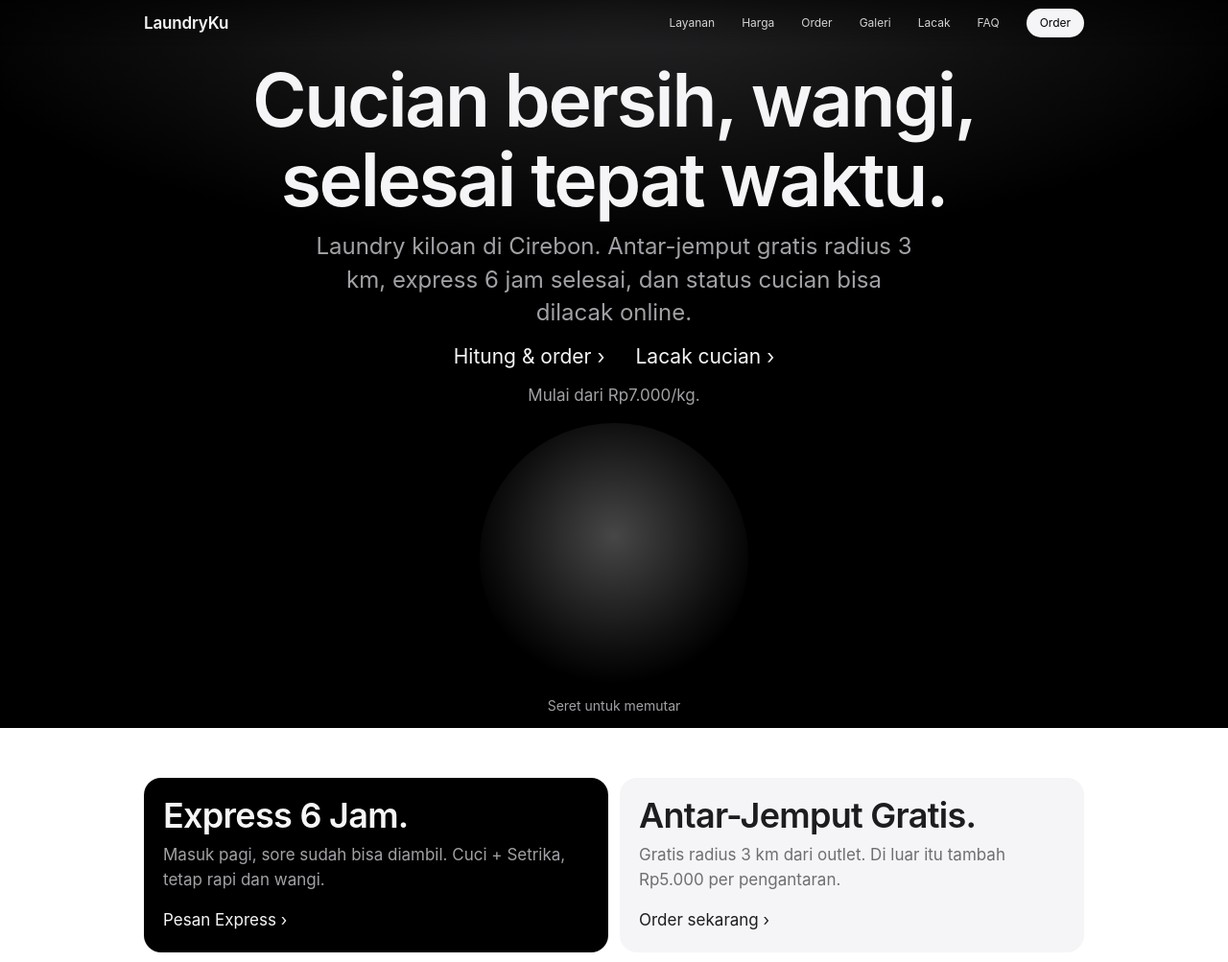
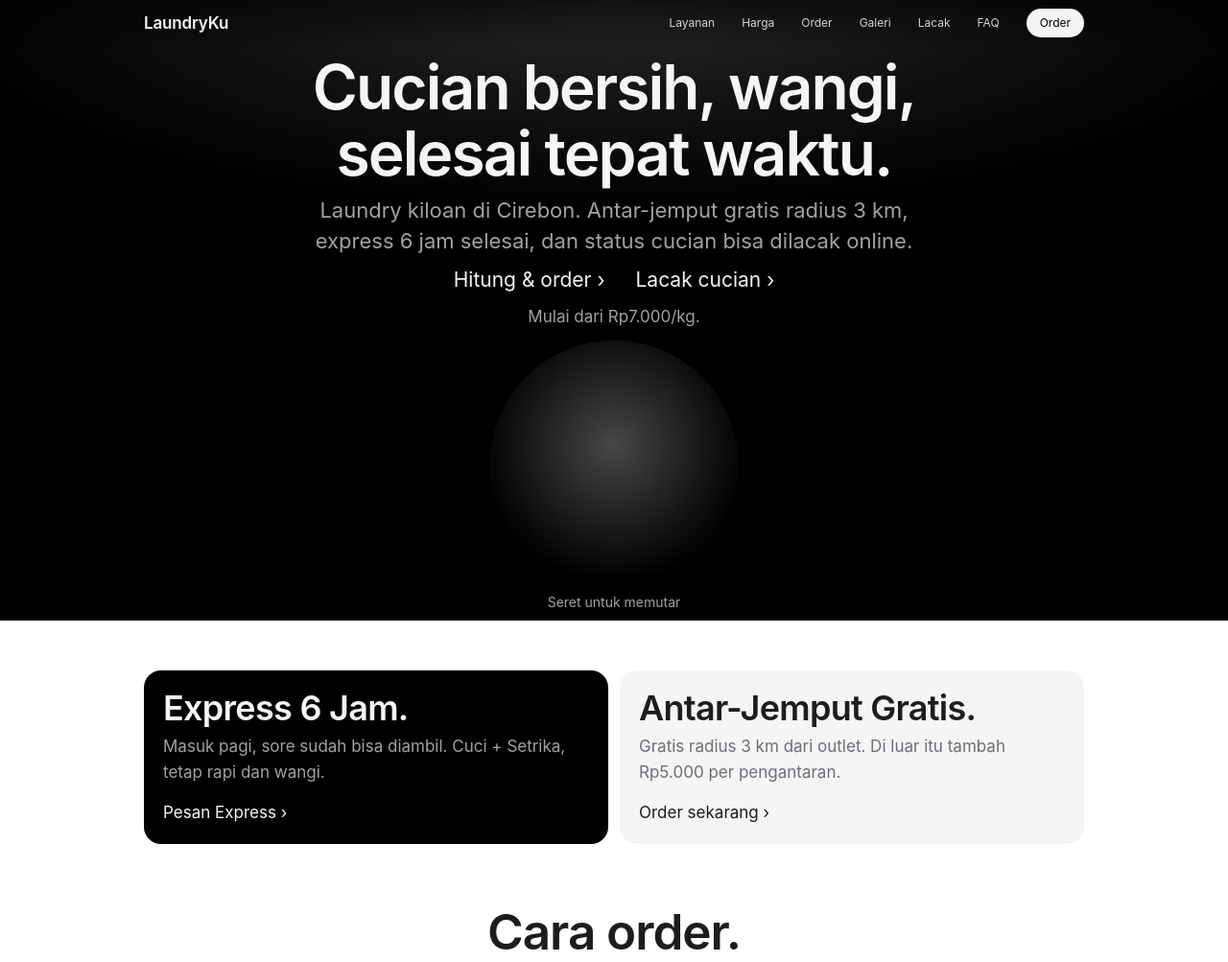
Before and after one commit to booiyk/laundryku, a plain HTML site: page index.html in a window 1280 px wide. Shown: the top 1003 px of the page at 96% size. Drawn offline with nearby package versions, Linux system fonts and the light colour scheme.

Commit message:
v6.1: hero dipangkas ~80px (h1 68px, stage 260px, padding kecil) supaya muat penuh di viewport 720px

```diff
--- a/index.html
+++ b/index.html
@@ -6,7 +6,7 @@
 <title>LaundryKu — Laundry Kiloan Cepat, Bersih &amp; Wangi</title>
 <meta name="description" content="LaundryKu — laundry kiloan di Cirebon. Cuci kering, cuci + setrika, express 6 jam. Antar-jemput gratis, lacak cucian online, order via WhatsApp.">
 <meta name="theme-color" content="#000000">
-<link rel="stylesheet" href="style.css?v=6.0">
+<link rel="stylesheet" href="style.css?v=6.1">
 <script type="importmap">
 { "imports": { "three": "./assets/vendor/three.module.js" } }
 </script>
--- a/style.css
+++ b/style.css
@@ -25,7 +25,7 @@ body {
 ::selection { background: var(--ink); color: #fff; }
 a { color: inherit; }
 h1, h2, h3 { font-weight: 600; letter-spacing: -0.02em; line-height: 1.08; }
-h1 { font-size: clamp(40px, 6vw, 80px); letter-spacing: -0.03em; }
+h1 { font-size: clamp(36px, 5vw, 68px); letter-spacing: -0.03em; }
 h2 { font-size: clamp(30px, 4vw, 56px); margin-bottom: 8px; }
 .muted { color: var(--gray); }
 .small { font-size: 13px; }
@@ -76,28 +76,28 @@ section { padding: 32px 0; scroll-margin-top: 48px; }
 .section-black .lead { color: var(--gray-light); }
 
 /* ---------- Hero hitam: headline + produk ---------- */
-.hero { position: relative; overflow: hidden; text-align: center; padding: 64px 0 12px;
+.hero { position: relative; overflow: hidden; text-align: center; padding: 56px 0 8px;
   background: radial-gradient(ellipse 90% 55% at 50% 0%, #262628 0%, #000 62%); }
 #bubbles { position: absolute; inset: 0; width: 100%; height: 100%; z-index: 0; pointer-events: none; }
 .hero-inner { position: relative; z-index: 1; max-width: 1024px; margin: 0 auto; padding: 0 22px; }
 .hero h1 { max-width: 820px; margin: 0 auto; }
-.hero .subhead { font-size: clamp(19px, 2.4vw, 24px); color: var(--gray-light); max-width: 640px; margin: 10px auto 0; line-height: 1.45; }
-.hero-links { display: flex; gap: 32px; justify-content: center; flex-wrap: wrap; margin-top: 12px; }
+.hero .subhead { font-size: clamp(18px, 2.2vw, 22px); color: var(--gray-light); max-width: 640px; margin: 10px auto 0; line-height: 1.45; }
+.hero-links { display: flex; gap: 32px; justify-content: center; flex-wrap: wrap; margin-top: 8px; }
 .hero-links a { color: #f5f5f7; font-size: 21px; text-decoration: none; }
 .hero-links a:hover { text-decoration: underline; }
 .hero-links a::after { content: " ›"; }
-.hero-price { color: var(--gray-light); font-size: 17px; margin-top: 10px; }
+.hero-price { color: var(--gray-light); font-size: 17px; margin-top: 8px; }
 
 /* Panggung produk: mesin cuci Zdog di atas cahaya radial */
 .stage {
   position: relative; z-index: 1;
-  width: min(280px, 84vw); aspect-ratio: 1; margin: 16px auto 0;
+  width: min(260px, 84vw); aspect-ratio: 1; margin: 12px auto 0;
   border-radius: 50%;
   background: radial-gradient(circle at 50% 42%, rgba(255, 255, 255, 0.28), rgba(255, 255, 255, 0.06) 55%, transparent 72%);
 }
 #washer { width: 100%; height: 100%; cursor: grab; display: block; }
 #washer:active { cursor: grabbing; }
-.stage-caption { color: var(--gray-light); font-size: 14px; margin-top: 4px; }
+.stage-caption { color: var(--gray-light); font-size: 14px; margin-top: 2px; }
 
 /* ---------- Cara order ---------- */
 .how-grid { display: grid; grid-template-columns: repeat(4, 1fr); gap: 20px; margin-top: 20px; text-align: left; }
```
